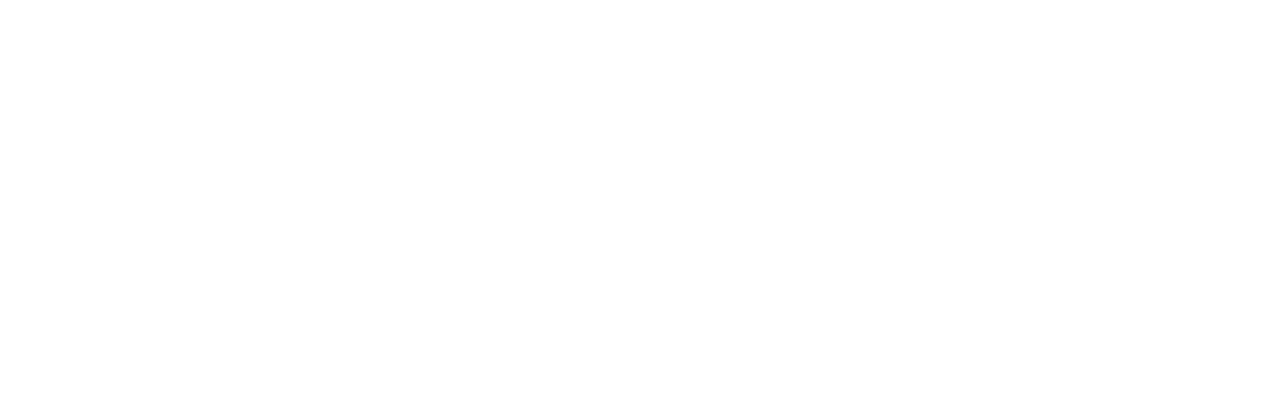
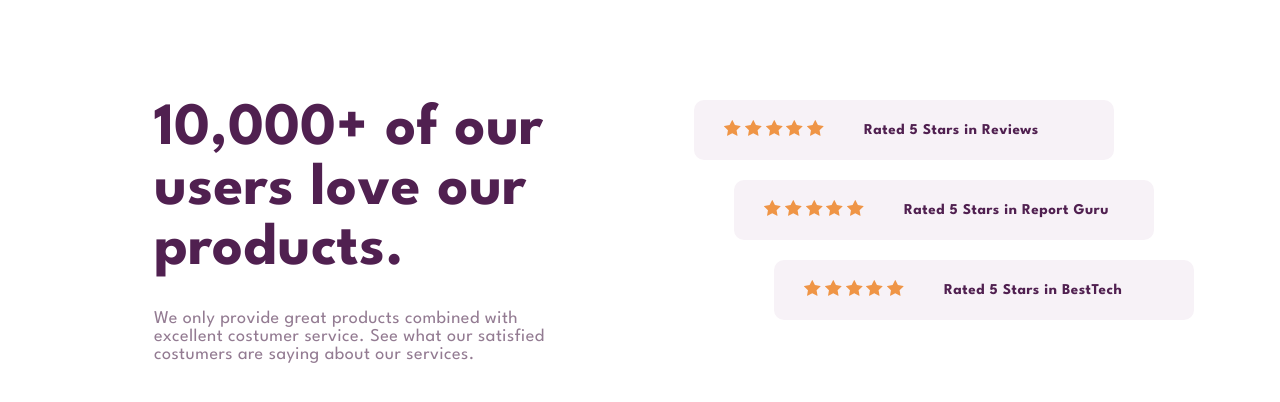
Before and after one commit to iamkoto/iamkoto.github.io, a plain HTML site: page index.html in a window 1280 px wide. Drawn offline with Linux system fonts and the light colour scheme.

Commit message:
Social proof-top

```diff
--- /dev/null
+++ b/Assets/SASS/Style.scss
@@ -0,0 +1,120 @@
+@import url('https://fonts.googleapis.com/css2?family=League+Spartan:wght@400;500;700&display=swap');
+
+/* http://meyerweb.com/eric/tools/css/reset/
+   v2.0 | 20110126
+   License: none (public domain)
+*/
+
+html, body, div, span, applet, object, iframe,
+h1, h2, h3, h4, h5, h6, p, blockquote, pre,
+a, abbr, acronym, address, big, cite, code,
+del, dfn, em, img, ins, kbd, q, s, samp,
+small, strike, strong, sub, sup, tt, var,
+b, u, i, center,
+dl, dt, dd, ol, ul, li,
+fieldset, form, label, legend,
+table, caption, tbody, tfoot, thead, tr, th, td,
+article, aside, canvas, details, embed,
+figure, figcaption, footer, header, hgroup,
+menu, nav, output, ruby, section, summary,
+time, mark, audio, video {
+	margin: 0;
+	padding: 0;
+	border: 0;
+	font-size: 100%;
+	font: inherit;
+	vertical-align: baseline;
+}
+/* HTML5 display-role reset for older browsers */
+article, aside, details, figcaption, figure,
+footer, header, hgroup, menu, nav, section {
+	display: block;
+}
+body {
+	line-height: 1;
+}
+ol, ul {
+	list-style: none;
+}
+blockquote, q {
+	quotes: none;
+}
+blockquote:before, blockquote:after,
+q:before, q:after {
+	content: '';
+	content: none;
+}
+table {
+	border-collapse: collapse;
+	border-spacing: 0;
+}
+
+// fim do reset
+
+body {
+    font-family: 'League Spartan', sans-serif;
+    padding: 100px;
+    overflow: hidden;
+}
+
+.top {
+    display: flex;
+    justify-content: space-around;
+    font-size: 15px;
+
+    &-left {
+        display: flex;
+        flex-direction: column;
+        align-items: center;
+        gap: 30px;
+        width: 40%;
+        position: relative;
+
+        &__title {
+            font-size: 60px;
+            font-weight: bold;
+            color: hsl(300, 43%, 22%);
+            letter-spacing: 0.5px
+        }
+
+        &__text {
+            color: hsl(303, 10%, 53%);
+            font-size: 18px;
+            letter-spacing: 0.5px;
+        }
+    }
+
+    &-right {
+        display: flex;
+        flex-direction: column;
+        gap: 20px;
+        width: 40%;
+
+        &__container {
+            display: flex;
+            align-items: center;
+            gap: 20px;
+            background-color: hsl(300, 24%, 96%);
+            border-radius: 10px;
+            width: 400px;
+            height: 40px;
+            padding: 10px;
+            text-indent: 20px;
+        }
+
+        &__texts {
+            color: hsl(300, 43%, 22%);
+            font-weight: bold;
+            letter-spacing: 0.5px;
+        }
+
+        &__rating2 {
+            margin-left: 40px;
+        }
+
+        &__rating3 {
+            margin-left: 80px;
+        }
+
+    }
+}
--- a/index.html
+++ b/index.html
@@ -3,9 +3,57 @@
 <head>
   <meta charset="UTF-8">
   <meta name="viewport" content="width=device-width, initial-scale=1.0">
+  <link rel="stylesheet" href="./Assets/Style.css">
   <title>Social proof</title>
 </head>
 <body>
-
+  <section class="top">
+    <div class="top-left">
+      <h1 class="top-left__title">
+        10,000+ of our users love our products.
+      </h1>
+      <p class="top-left__text">
+        We only provide great products combined with excellent costumer service. See what our satisfied costumers are saying about our services.
+      </p>
+    </div>
+    <div class="top-right">
+      <div class="top-right__rating1 top-right__container">
+        <div>
+          <img class="top-right__rating-star" src="./images/icon-star.svg" alt="stars">
+          <img class="top-right__rating-star" src="./images/icon-star.svg" alt="stars">
+          <img class="top-right__rating-star" src="./images/icon-star.svg" alt="stars">
+          <img class="top-right__rating-star" src="./images/icon-star.svg" alt="stars">
+          <img class="top-right__rating-star" src="./images/icon-star.svg" alt="stars">
+        </div>
+        <p class="top-right__texts">
+          Rated 5 Stars in Reviews
+        </p>
+      </div>
+      <div class="top-right__rating2 top-right__container">
+        <div>
+          <img class="top-right__rating-star" src="./images/icon-star.svg" alt="stars">
+          <img class="top-right__rating-star" src="./images/icon-star.svg" alt="stars">
+          <img class="top-right__rating-star" src="./images/icon-star.svg" alt="stars">
+          <img class="top-right__rating-star" src="./images/icon-star.svg" alt="stars">
+          <img class="top-right__rating-star" src="./images/icon-star.svg" alt="stars">
+        </div>
+        <p class="top-right__texts">
+          Rated 5 Stars in Report Guru
+        </p>
+      </div>
+      <div class="top-right__rating3 top-right__container">
+        <div>
+          <img class="top-right__rating-star" src="./images/icon-star.svg" alt="stars">
+          <img class="top-right__rating-star" src="./images/icon-star.svg" alt="stars">
+          <img class="top-right__rating-star" src="./images/icon-star.svg" alt="stars">
+          <img class="top-right__rating-star" src="./images/icon-star.svg" alt="stars">
+          <img class="top-right__rating-star" src="./images/icon-star.svg" alt="stars">
+        </div>
+        <p class="top-right__texts">
+          Rated 5 Stars in BestTech
+        </p>
+      </div>
+    </div>
+  </section>
 </body>
 </html>
```
Also changed, not shown: Assets/Style.css (added), 1 other file.
